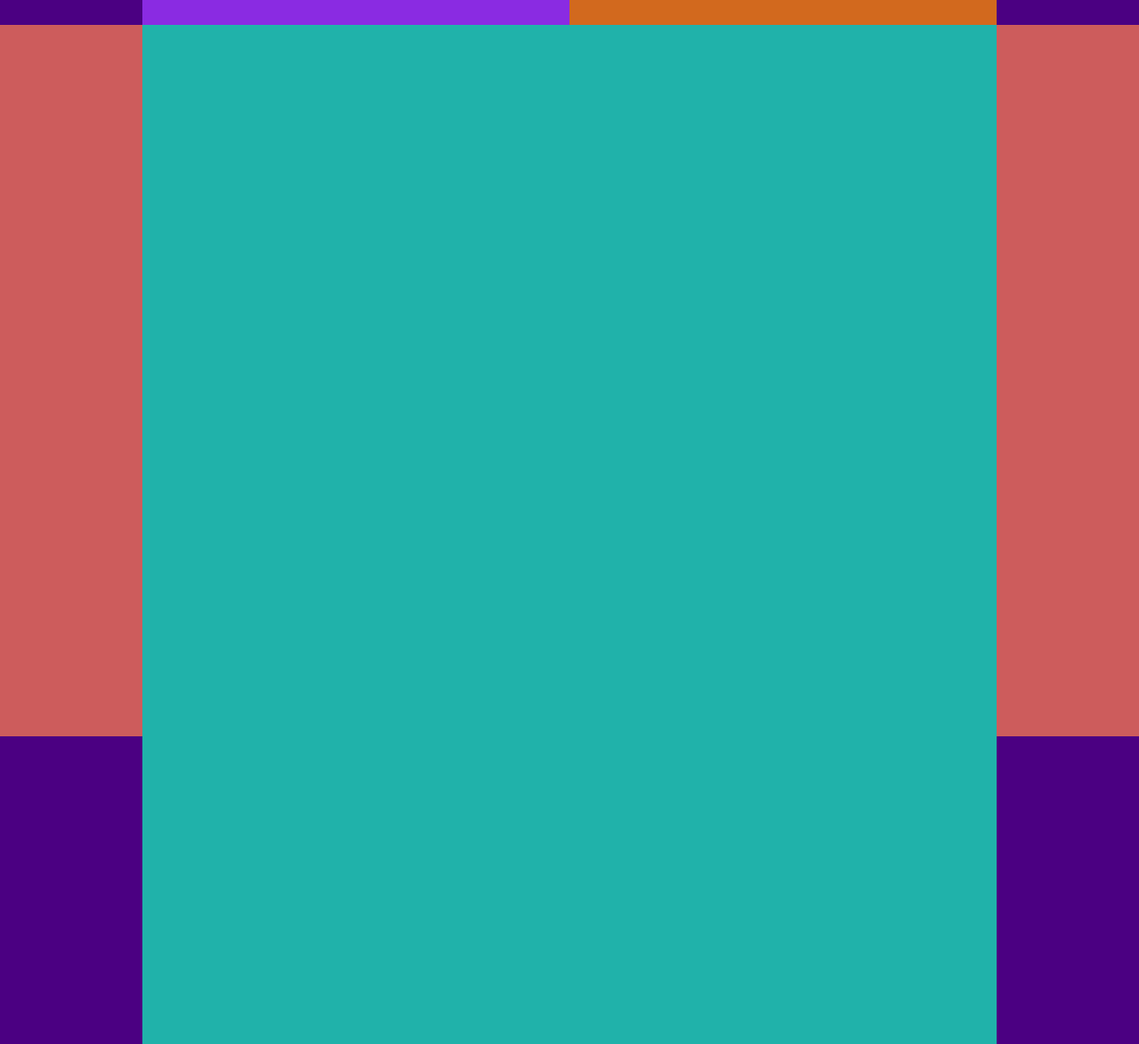
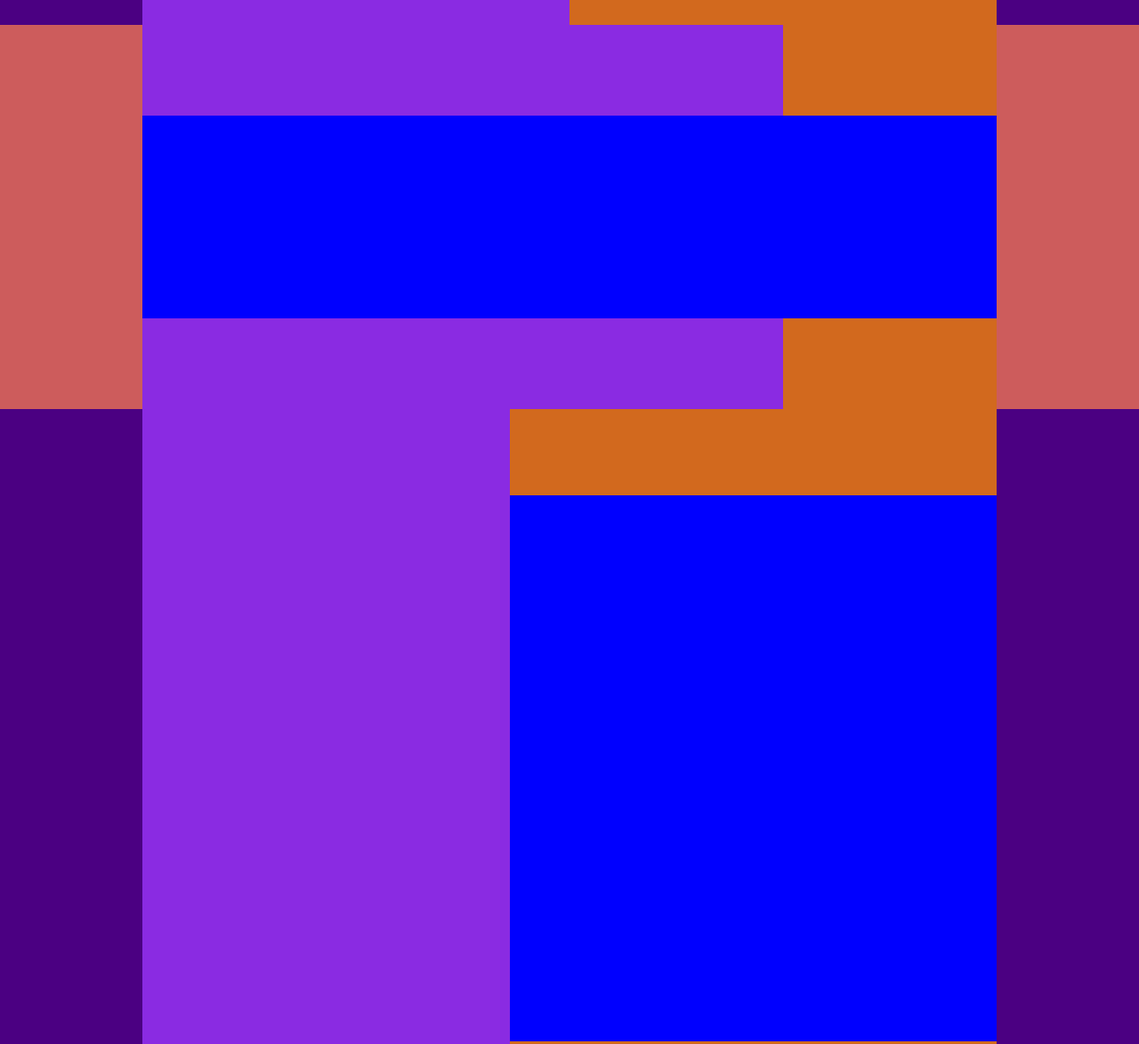
Before and after one commit to XavierMcin/Recreate-Template-1, a plain HTML site: page index.html in a window 1280 px wide. Shown: the part 3060-4234 px from the top of the page at 89% size. Drawn offline with nearby package versions, Linux system fonts and the light colour scheme.

Commit message:
finished home page building blocks

```diff
--- a/css/main.scss
+++ b/css/main.scss
@@ -183,6 +183,85 @@ main {
         }
 
 
+        /****************/
+        /*FIFTH SECTION*/
+        /****************/
+
+        &:nth-of-type(5) {
+            height: 54vh;
+        }
+
+        &:nth-of-type(5) .container {
+            display: flex;
+            flex-direction: row;
+
+            .fifth-content:first-of-type {
+                flex-basis: 75%;
+                background-color: blueviolet;
+                display: flex;
+                align-items: center;
+                div {
+                    width: 100%;
+                    height: 53%;
+                    background-color: blue;
+                }
+            }
+
+            .fifth-content:last-of-type {
+                flex-basis: 25%;
+                background-color: chocolate;
+                display: flex;
+                align-items: center;
+                div {
+                    width: 100%;
+                    height: 53%;
+                    background-color: blue;
+                }
+            }
+        }
+
+
+        /****************/
+        /*SIXTH SECTION*/
+        /****************/
+
+        &:nth-of-type(6) {
+            height: 101vh;
+        }
+
+        &:nth-of-type(6) .container {
+            display: flex;
+            flex-direction: row;
+
+            .sixth-content:first-of-type {
+                flex-basis: 43%;
+                background-color: blueviolet;
+            }
+
+            .sixth-content:last-of-type {
+                flex-basis: 57%;
+                background-color: chocolate;
+                display: flex;
+                flex-direction: column;
+                justify-content: center;
+                div {
+                    width: 100%;
+                    height: 38%;
+                    background-color: blue;
+                }
+            }
+        }
+
+
+        /****************/
+        /*SEVENTH SECTION*/
+        /****************/
+
+        &:last-of-type {
+            height: 41vh;
+        }
+
+
     }
 
 
@@ -192,7 +271,7 @@ main {
 
     footer {
         width: 100%;
-        height: 15vh;
+        height: 11vh;
         background-color: khaki;
     }
 }
--- a/index.html
+++ b/index.html
@@ -86,11 +86,24 @@
       </section>
 
       <section>
-        <div class="container"></div>
+        <div class="container">
+          <div class="fifth-content">
+            <div></div>
+          </div>
+          <div class="fifth-content">
+            <div></div>
+          </div>
+        </div>
       </section>
 
       <section>
-        <div class="container"></div>
+        <div class="container">
+          <div class="sixth-content"></div>
+          <div class="sixth-content">
+            <div></div>
+            <div></div>
+          </div>
+        </div>
       </section>
 
       <section>
```
Also changed, not shown: css/main.css, 1 other file.
